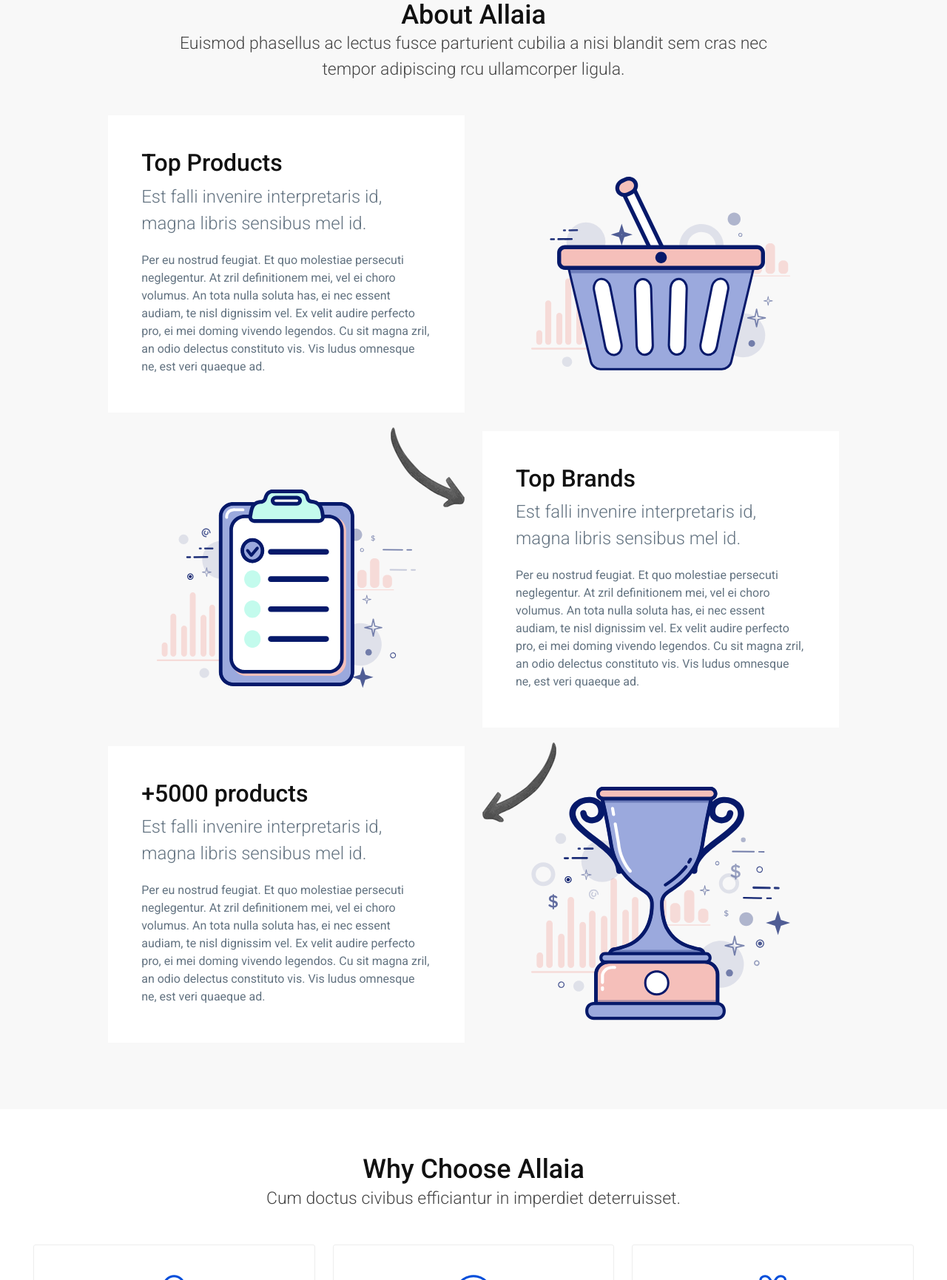
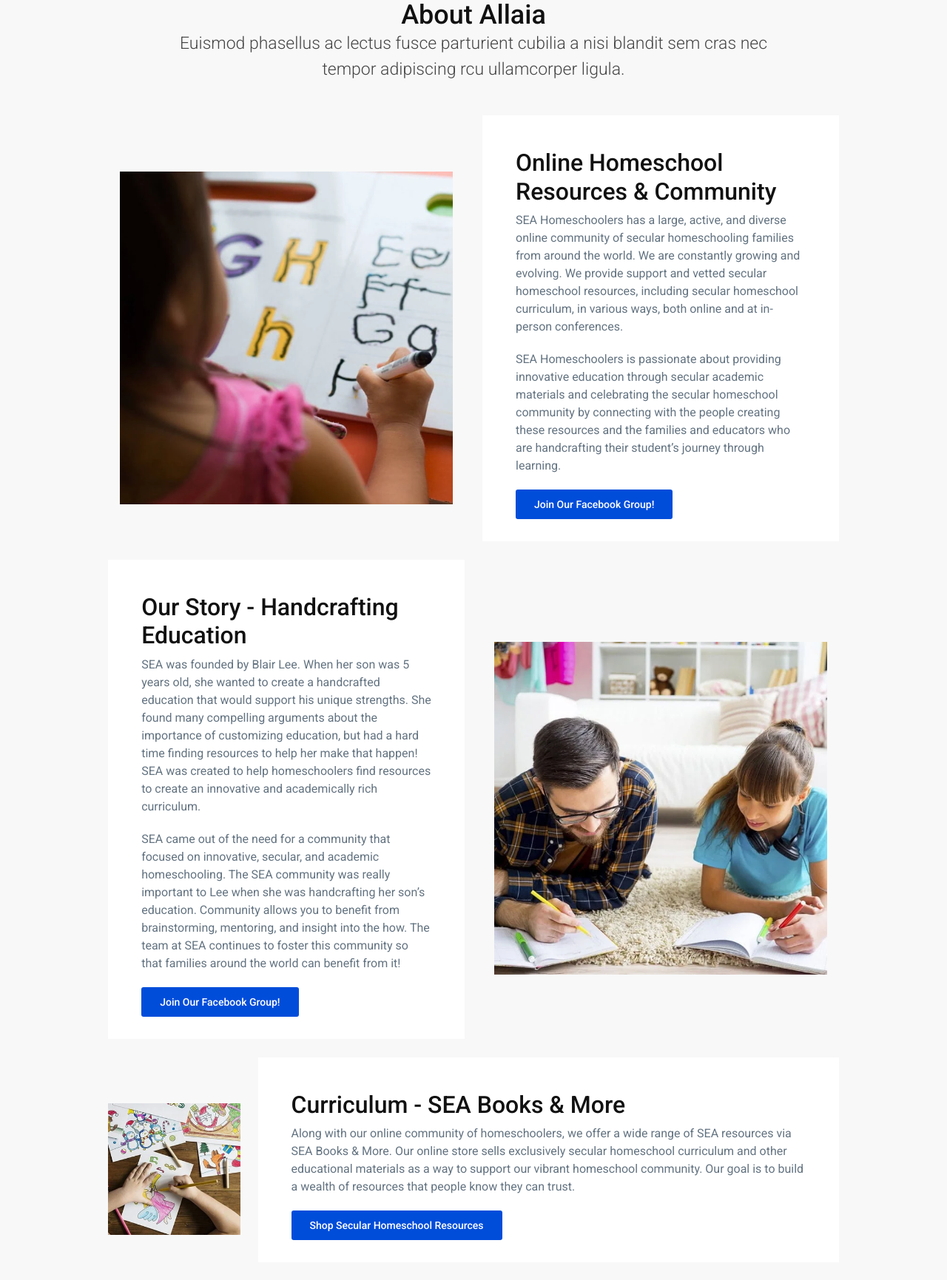
Before and after one commit to danielnjama/Seahomeschoolers, a Django app: page /secular-eclectic-academic-homeschoolers/ in a window 1280 px wide. Shown: the part 212-1943 px from the top of the page at 74% size. Run offline with Django 4.2, Linux system fonts and the light colour scheme; some libraries are stand-ins or nearby versions.

Commit message:
about us updated

```diff
--- a/templates/about.html
+++ b/templates/about.html
@@ -1,5 +1,5 @@
 {% extends "base/base.html" %}
-
+{% load static %}
 
 	{% block title %}
 <title>About Secular Eclectic Academic Homeschoolers - Secular Homeschooling</title>
@@ -17,32 +17,114 @@
 					<p>Euismod phasellus ac lectus fusce parturient cubilia a nisi blandit sem cras nec tempor adipiscing rcu ullamcorper ligula.</p>
 				</div>
 				<div class="row justify-content-center align-items-center">
+					<div class="col-lg-5 pl-lg-5 text-center d-none d-lg-block">
+							<img src="{% static "img/seahome/about-half-1.webp" %}" alt="" class="img-fluid" width="450" height="268">
+					</div>
+
 					<div class="col-lg-5">
 						<div class="box_about">
-							<h2>Top Products</h2>
-							<p class="lead">Est falli invenire interpretaris id, magna libris sensibus mel id.</p>
-							<p>Per eu nostrud feugiat. Et quo molestiae persecuti neglegentur. At zril definitionem mei, vel ei choro volumus. An tota nulla soluta has, ei nec essent audiam, te nisl dignissim vel. Ex velit audire perfecto pro, ei mei doming vivendo legendos. Cu sit magna zril, an odio delectus constituto vis. Vis ludus omnesque ne, est veri quaeque ad.</p>
-							<img src="img/arrow_about.png" alt="" class="arrow_1">
+							<h2>Online Homeschool Resources &amp Community</h2>
+							<p>SEA Homeschoolers has a large, active, and diverse online community of secular homeschooling families from around the world. We are constantly growing and evolving. We provide support and vetted secular homeschool resources, including secular homeschool curriculum, in various ways, both online and at in-person conferences. </p>
+							<p>SEA Homeschoolers is passionate about providing innovative education through secular academic materials and celebrating the secular homeschool community by connecting with the people creating these resources and the families and educators who are handcrafting their student’s journey through learning. </p>
+
+							<a class="btn_1" href="https://www.facebook.com/seahomeschoolers" role="button">Join Our Facebook Group!</a>
 						</div>
 					</div>
-					<div class="col-lg-5 pl-lg-5 text-center d-none d-lg-block">
-							<img src="img/about_1.svg" alt="" class="img-fluid" width="350" height="268">
-					</div>
+
 				</div>
 				<!-- /row -->
 				<div class="row justify-content-center align-items-center">
-					<div class="col-lg-5 pr-lg-5 text-center d-none d-lg-block">
-							<img src="img/about_2.svg" alt="" class="img-fluid" width="350" height="268">
-					</div>
+
 					<div class="col-lg-5">
 						<div class="box_about">
-							<h2>Top Brands</h2>
-							<p class="lead">Est falli invenire interpretaris id, magna libris sensibus mel id.</p>
-							<p>Per eu nostrud feugiat. Et quo molestiae persecuti neglegentur. At zril definitionem mei, vel ei choro volumus. An tota nulla soluta has, ei nec essent audiam, te nisl dignissim vel. Ex velit audire perfecto pro, ei mei doming vivendo legendos. Cu sit magna zril, an odio delectus constituto vis. Vis ludus omnesque ne, est veri quaeque ad.</p>
-							<img src="img/arrow_about.png" alt="" class="arrow_2">
+							<h2>Our Story - Handcrafting Education</h2>
+							<p>SEA was founded by Blair Lee. When her son was 5 years old, she wanted to create a handcrafted education that would support his unique strengths. She found many compelling arguments about the importance of customizing education, but had a hard time finding resources to help her make that happen! SEA was created to help homeschoolers find resources to create an innovative and academically rich curriculum.</p>
+							<p>SEA came out of the need for a community that focused on innovative, secular, and academic homeschooling. The SEA community was really important to Lee when she was handcrafting her son’s education. Community allows you to benefit from brainstorming, mentoring, and insight into the how. The team at SEA continues to foster this community so that families around the world can benefit from it!</p>
+							<a class="btn_1" href="https://www.facebook.com/seahomeschoolers" role="button">Join Our Facebook Group!</a>
 						</div>
 					</div>
+
+					<div class="col-lg-5 pr-lg-5 text-center d-none d-lg-block">
+							<img src="{% static "img/seahome/about-half-2.webp" %}" alt="" class="img-fluid" width="450" height="368">
+					</div>
 				</div>
+
+
+				<div class="row justify-content-center align-items-center">
+					<div class="col-lg-2 pl-lg-5 text-center d-none d-lg-block">
+							<img src="{% static "img/seahome/about-services-1.webp" %}" alt="" class="img-fluid" width="450" height="268">
+					</div>
+
+					<div class="col-lg-8">
+						<div class="box_about">
+							<h2>Curriculum - SEA Books &amp More</h2>
+							<p>Along with our online community of homeschoolers, we offer a wide range of SEA resources via SEA Books & More. Our online store sells exclusively secular homeschool curriculum and other educational materials as a way to support our vibrant homeschool community. Our goal is to build a wealth of resources that people know they can trust.  </p>
+
+
+							<a class="btn_1" href="https://seculareclecticacademic.com/" role="button">Shop Secular Homeschool Resources</a>
+						</div>
+					</div>
+
+				</div>
+
+
+				<div class="row justify-content-center align-items-center">
+					<div class="col-lg-2 pl-lg-5 text-center d-none d-lg-block">
+							<img src="{% static "img/seahome/about-services-2.webp" %}" alt="" class="img-fluid" width="450" height="268">
+					</div>
+
+					<div class="col-lg-8">
+						<div class="box_about">
+							<h2>Conferences</h2>
+							<p>SEA hosts online conferences series with presentations for secular homeschooling parents and educators, live Q&A with speakers and vendors, and interactive workshops for students. The goal of these conferences is to support and inspire homeschoolers from all walks of life!  </p>
+
+
+							<a class="btn_1" href="https://seahomeschoolers.com/conference-2020/" role="button">Learn More About Our Conferences</a>
+						</div>
+					</div>
+
+				</div>
+
+
+				<div class="row justify-content-center align-items-center">
+					<div class="col-lg-2 pl-lg-5 text-center d-none d-lg-block">
+							<img src="{% static "img/seahome/about-services-3.webp" %}" alt="" class="img-fluid" width="450" height="268">
+					</div>
+
+					<div class="col-lg-8">
+						<div class="box_about">
+							<h2>Magazines</h2>
+							<p>The SEA Homeschoolers Magazine is a publication of SEA Books & More. It features articles written for secular academic homeschoolers by secular academic homeschoolers. Each issue has advice, information, book recommendations, homeschool projects, recipes, travel notes, and more!  </p>
+
+
+							<a class="btn_1" href="https://seahomeschoolers78566.activehosted.com/f/1" role="button">Get A Free Subscription</a>
+						</div>
+					</div>
+
+				</div>
+
+
+				<div class="row justify-content-center align-items-center">
+					<div class="col-lg-2 pl-lg-5 text-center d-none d-lg-block">
+							<img src="{% static "img/seahome/AdobeStock_417338395-296x300.webp" %}" alt="" class="img-fluid" width="450" height="268">
+					</div>
+
+					<div class="col-lg-8">
+						<div class="box_about">
+							<h2>Masterclasses for Parents &amp Educators</h2>
+							<p>We provide personalized Masterclasses to help parents and educators turn their homeschool dreams into a reality. By utilizing onboarding questionnaires, each Masterclass is tailored to meet the needs of each attendee. We will work together to strategize and plan your optimal homeschooling journey.  </p>
+							<p>We also offer a Homeschool 101 Masterclass for those beginning their secular homeschooling journey! </p>
+							<a class="btn_1" href="https://seahomeschoolers.com/masterclass/" role="button">More About Masterclasses</a>
+						</div>
+					</div>
+
+				</div>
+
+
+
+
+
+
 				<!-- /row -->
 				<div class="row justify-content-center align-items-center ">
 					<div class="col-lg-5">
@@ -54,7 +136,7 @@
 
 					</div>
 					<div class="col-lg-5 pl-lg-5 text-center d-none d-lg-block">
-							<img src="img/about_3.svg" alt="" class="img-fluid" width="350" height="316">
+							<img src="{% static "img/about_3.svg" %}" alt="" class="img-fluid" width="350" height="316">
 					</div>
 				</div>
 				<!-- /row -->
@@ -126,35 +208,35 @@
 					<a href="#0">
 						<div class="title">
 							<h4>Julia Holmes<em>CEO</em></h4>
-						</div><img src="img/staff/1_carousel.jpg" alt="">
+						</div><img src="{% static "img/staff/1_carousel.jpg" %}" alt="">
 					</a>
 				</div>
 				<div class="item">
 					<a href="#0">
 						<div class="title">
 							<h4>Lucas Smith<em>Marketing</em></h4>
-						</div><img src="img/staff/2_carousel.jpg" alt="">
+						</div><img src="{% static "img/staff/2_carousel.jpg" %}" alt="">
 					</a>
 				</div>
 				<div class="item">
 					<a href="#0">
 						<div class="title">
 							<h4>Paul Stephens<em>Business strategist</em></h4>
-						</div><img src="img/staff/3_carousel.jpg" alt="">
+						</div><img src="{% static "img/staff/3_carousel.jpg" %}" alt="">
 					</a>
 				</div>
 				<div class="item">
 					<a href="#0">
 						<div class="title">
 							<h4>Pablo Himenez<em>Customer Service</em></h4>
-						</div><img src="img/staff/4_carousel.jpg" alt="">
+						</div><img src="{% static "img/staff/4_carousel.jpg" %}" alt="">
 					</a>
 				</div>
 				<div class="item">
 					<a href="#0">
 						<div class="title">
 							<h4>Andrew Stuttgart<em>Admissions</em></h4>
-						</div><img src="img/staff/5_carousel.jpg" alt="">
+						</div><img src="{% static "img/staff/5_carousel.jpg" %}" alt="">
 					</a>
 				</div>
 			</div>
```
Also changed, not shown: bookstore/urls.py (line endings or trailing spaces), static/img/seahome/AdobeStock_417338395-296x300.webp (added), static/img/seahome/about-half-1.webp (added), static/img/seahome/about-half-2.webp (added), static/img/seahome/about-services-1.webp (added), static/img/seahome/about-services-2.webp (added), static/img/seahome/about-services-3.webp (added).
